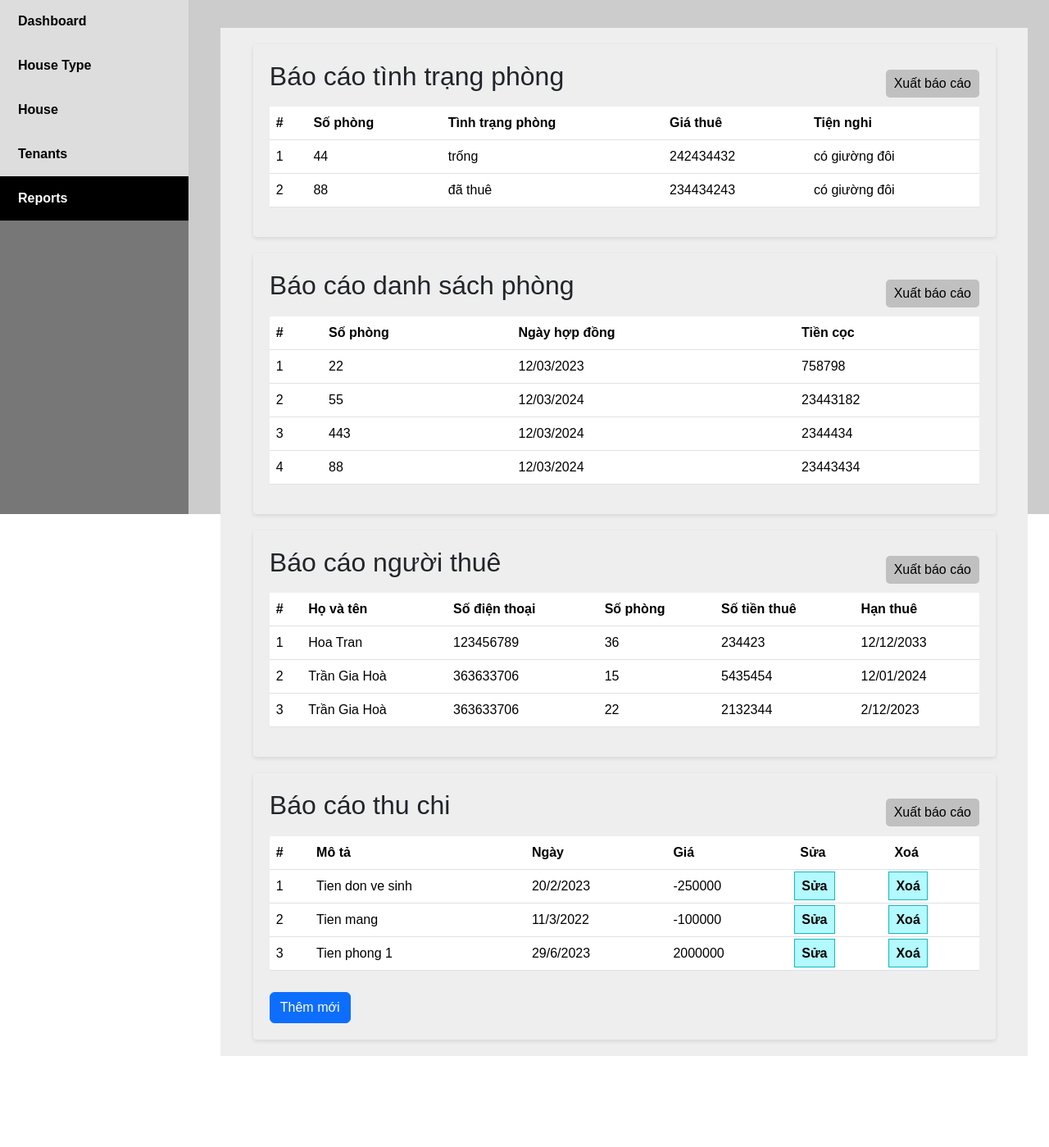
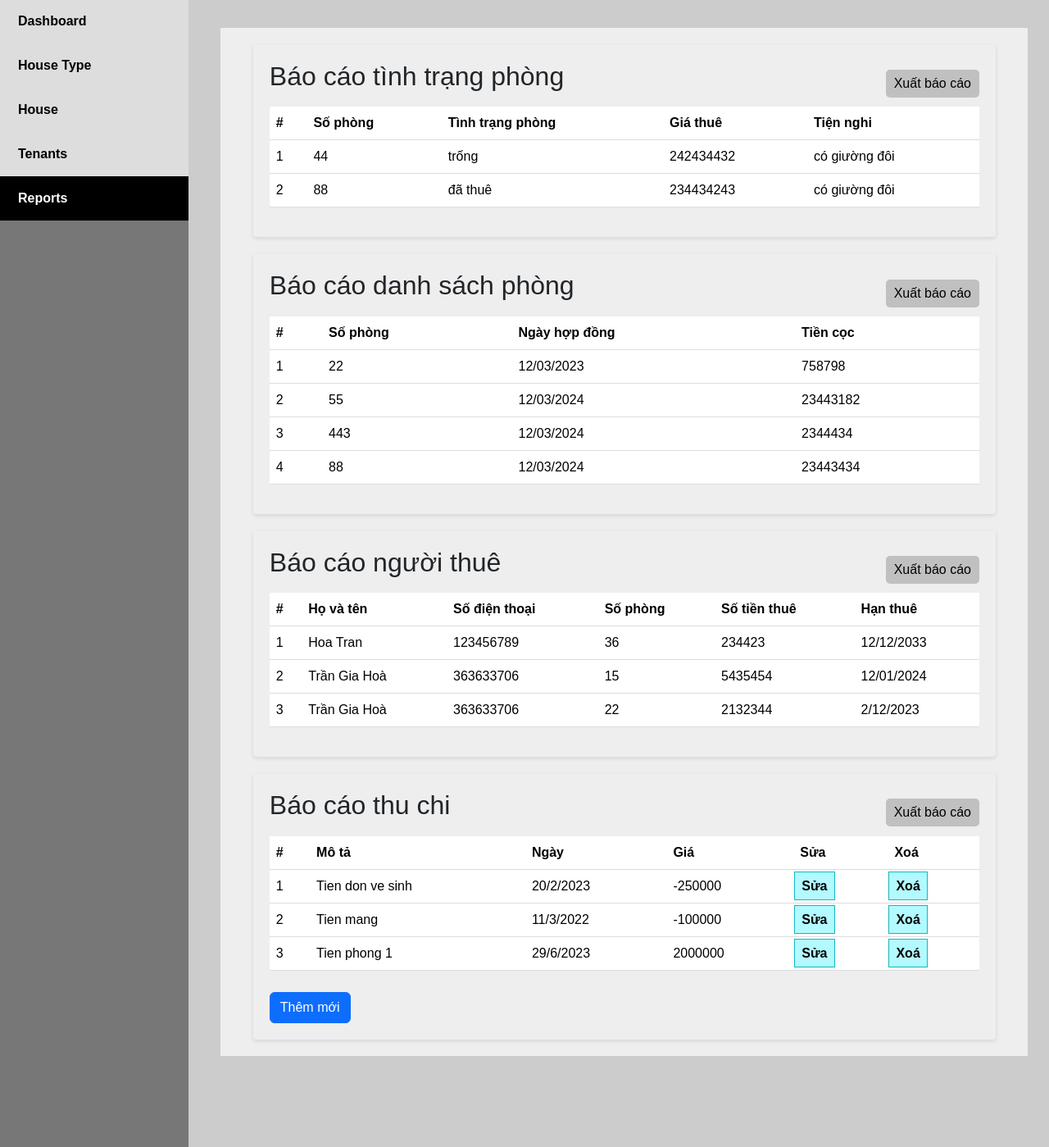
Before and after one commit to tranhoa2003/DACS_Nhom3, a PHP site: page /baocao.php in a window 1280 px wide. Shown: the part 46-1445 px from the top of the page at 82% size. Before the commit the page ends 1334 px from the top, so only its background shows below. Run offline with PHP 8.4, Linux system fonts and the light colour scheme; a user stored in the database is signed in; data comes from the database, SQL or seed files in the repository.

Commit message:
Add files via upload
sua css

```diff
--- a/DACS/baocao.css
+++ b/DACS/baocao.css
@@ -97,7 +97,7 @@ button:hover {
 .main_left{
     width: 18%;
     background-color: #777777;
-    min-height: 780px;
+    min-height: 1400px;
     height: auto;
     position: relative;
 }
@@ -111,7 +111,7 @@ section input{
 }
 section input:hover{
     background-color: #0d6efd;
-    color: white;
+    color: black;
 }
 .btn-primary{
     margin-top: 10px;
--- a/DACS/thuchi/danhsach.php
+++ b/DACS/thuchi/danhsach.php
@@ -17,6 +17,7 @@
     <meta name="viewport" content="width=device-width, initial-scale=1.0">
     <title>Đồ án</title>
     <link rel="stylesheet" href="style.css">
+    <link rel="stylesheet" href="baocao.css">
     <script src="baocao.js"></script>
     <style>
         .test{
```
Also changed, not shown: DACS/thuchi/xoa.php (line endings or trailing spaces).
